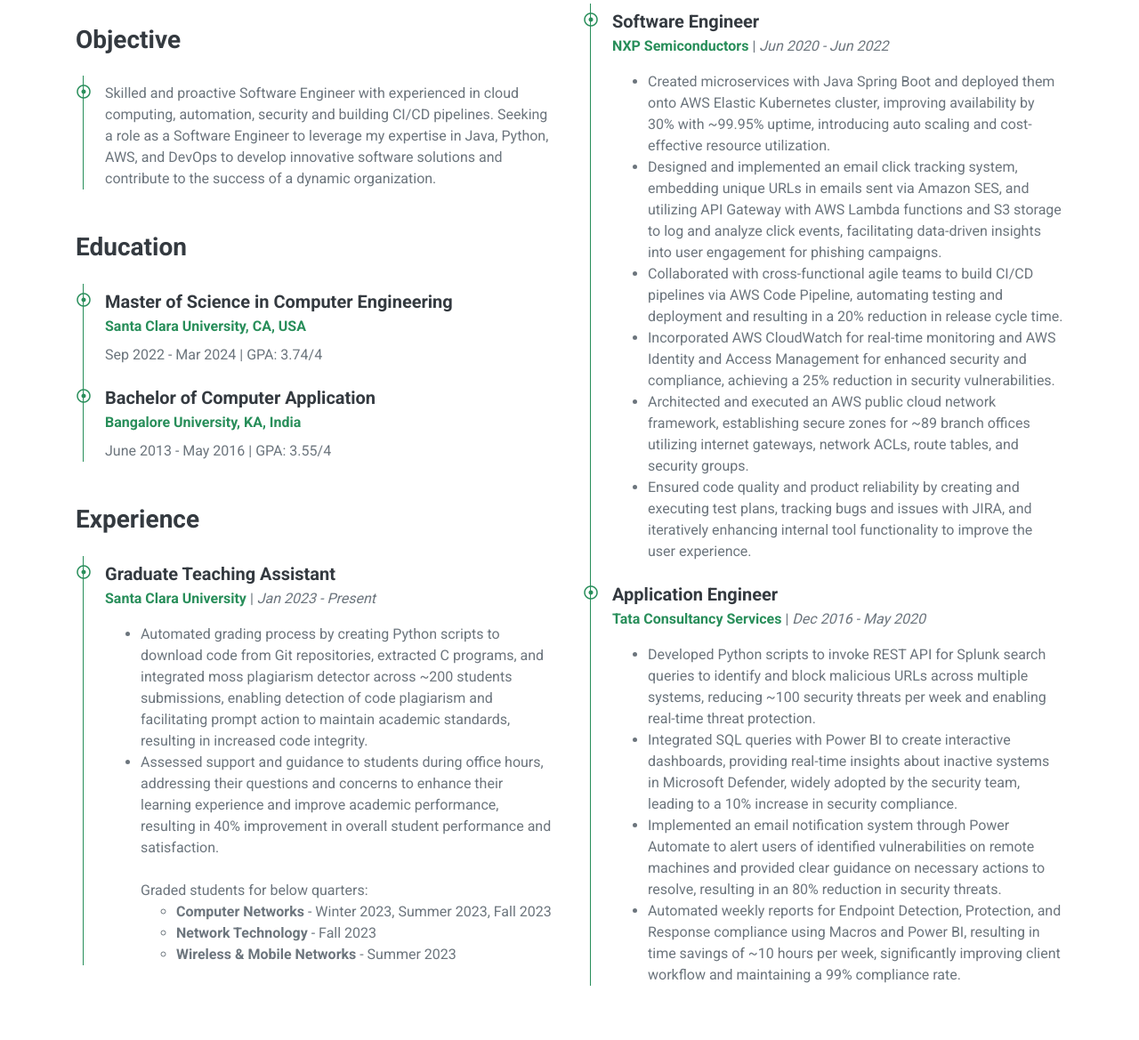
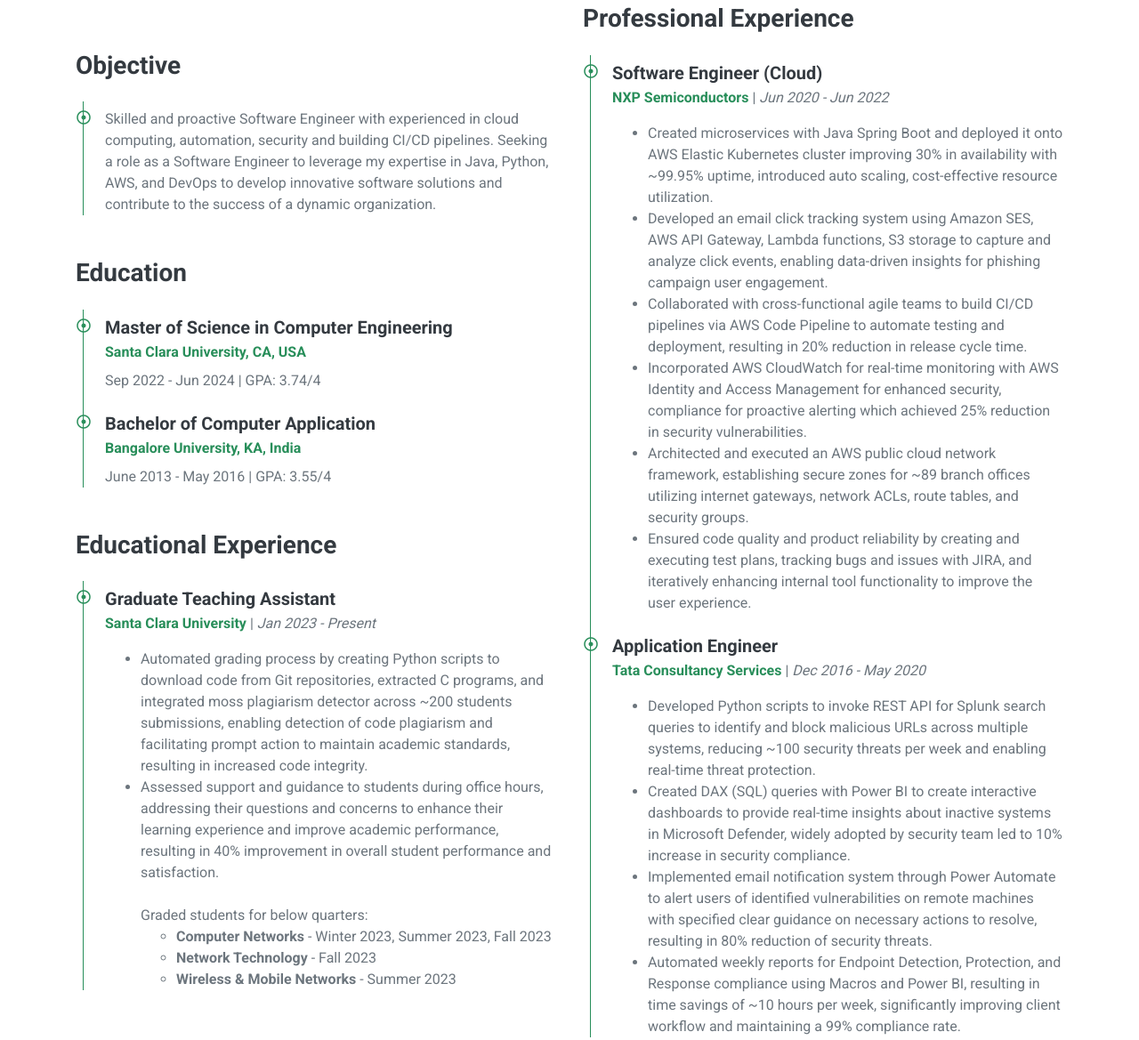
Before and after one commit to kavyagoudam/kavyagoudam.github.io, a plain HTML site: page index.html in a window 1280 px wide. Shown: the part 2188-3357 px from the top of the page at 89% size. Drawn offline with nearby package versions, Linux system fonts and the light colour scheme.

Commit message:
Updating changes

```diff
--- a/index.html
+++ b/index.html
@@ -180,7 +180,7 @@
                             <i class="far fa-dot-circle text-primary position-absolute" style="top: 2px; left: -32px;"></i>
                             <h5 class="font-weight-bold mb-1">Master of Science in Computer Engineering</h5>
                             <p class="mb-2"><strong><a href="https://www.scu.edu/" target="_blank">Santa Clara University, CA, USA</a></strong></p>
-                            <p> Sep 2022 - Mar 2024  |  GPA: 3.74/4</p>
+                            <p> Sep 2022 - Jun 2024  |  GPA: 3.74/4</p>
                         </div>
                         <div class="position-relative mb-4">
                             <i class="far fa-dot-circle text-primary position-absolute" style="top: 2px; left: -32px;"></i>
@@ -190,7 +190,7 @@
                         </div>
                     </div>
                     <br>
-                    <h3 class="mb-4">Experience</h3>
+                    <h3 class="mb-4">Educational Experience</h3>
                     <div class="border-left border-primary pt-2 pl-4 ml-2">
                         <div class="position-relative mb-4">
                             <i class="far fa-dot-circle text-primary position-absolute" style="top: 2px; left: -32px;"></i>
@@ -214,19 +214,19 @@
                     </div>
                 </div>
                 <div class="col-lg-6">
+                    <h3 class="mb-4">Professional Experience</h3>
                     <div class="border-left border-primary pt-2 pl-4 ml-2">
                         <div class="position-relative mb-4">
                             <i class="far fa-dot-circle text-primary position-absolute" style="top: 2px; left: -32px;"></i>
-                            <h5 class="font-weight-bold mb-1">Software Engineer</h5>
+                            <h5 class="font-weight-bold mb-1">Software Engineer (Cloud)</h5>
                             <p class="mb-2"><strong><a href="https://www.nxp.com/" target="_blank">NXP Semiconductors</a></strong> | <i>Jun 2020 - Jun 2022</i></p>
                             <p>
                                 <ul>
-                                    <li>Created microservices with Java Spring Boot and deployed them onto AWS Elastic Kubernetes cluster, improving availability by 30% with ~99.95% uptime, introducing auto scaling and cost-effective resource utilization.</li>
-                                    <li>Designed and implemented an email click tracking system, embedding unique URLs in emails sent via Amazon SES, and utilizing API Gateway with AWS Lambda functions and S3 storage to log and analyze click events, facilitating data-driven insights into user engagement for phishing campaigns.</li>
-                                    <li>Collaborated with cross-functional agile teams to build CI/CD pipelines via AWS Code Pipeline, automating testing and deployment and resulting in a 20% reduction in release cycle time.</li>
-                                    <li>Incorporated AWS CloudWatch for real-time monitoring and AWS Identity and Access Management for enhanced security and compliance, achieving a 25% reduction in security vulnerabilities.</li>
+                                    <li>Created microservices with Java Spring Boot and deployed it onto AWS Elastic Kubernetes cluster improving 30% in availability with ~99.95% uptime, introduced auto scaling, cost-effective resource utilization.</li>
+                                    <li>Developed an email click tracking system using Amazon SES, AWS API Gateway, Lambda functions, S3 storage to capture and analyze click events, enabling data-driven insights for phishing campaign user engagement.</li>
+                                    <li>Collaborated with cross-functional agile teams to build CI/CD pipelines via AWS Code Pipeline to automate testing and deployment, resulting in 20% reduction in release cycle time.</li>
+                                    <li>Incorporated AWS CloudWatch for real-time monitoring with AWS Identity and Access Management for enhanced security, compliance for proactive alerting which achieved 25% reduction in security vulnerabilities.</li>
                                     <li>Architected and executed an AWS public cloud network framework, establishing secure zones for ~89 branch offices utilizing internet gateways, network ACLs, route tables, and security groups.</li>
-                                    <!-- <li>Led the adaptation of containerized development practices by implementing Kubernetes and Docker to enhance scalability and resource utilization.</li> -->
                                     <li>Ensured code quality and product reliability by creating and executing test plans, tracking bugs and issues with JIRA, and iteratively enhancing internal tool functionality to improve the user experience.</li>
                                 </ul>
                             </p>
@@ -238,9 +238,8 @@
                             <p>
                                 <ul>
                                     <li>Developed Python scripts to invoke REST API for Splunk search queries to identify and block malicious URLs across multiple systems, reducing ~100 security threats per week and enabling real-time threat protection.</li>
-                                    <li>Integrated SQL queries with Power BI to create interactive dashboards, providing real-time insights about inactive systems in Microsoft Defender, widely adopted by the security team, leading to a 10% increase in security compliance.</li>
-                                    <li>Implemented an email notification system through Power Automate to alert users of identified vulnerabilities on remote machines and provided clear guidance on necessary actions to resolve, resulting in an 80% reduction in security threats.</li>
-                                    <!-- <li>Proficiently used Git for robust version control and backups, ensuring code integrity, traceability, and collaboration, while enhancing development workflow, disaster recovery planning, and code reliability.</li> -->
+                                    <li>Created DAX (SQL) queries with Power BI to create interactive dashboards to provide real-time insights about inactive systems in Microsoft Defender, widely adopted by security team led to 10% increase in security compliance.</li>
+                                    <li>Implemented email notification system through Power Automate to alert users of identified vulnerabilities on remote machines with specified clear guidance on necessary actions to resolve, resulting in 80% reduction of security threats.</li>
                                     <li>Automated weekly reports for Endpoint Detection, Protection, and Response compliance using Macros and Power BI, resulting in time savings of ~10 hours per week, significantly improving client workflow and maintaining a 99% compliance rate.</li>
                                 </ul>
                             </p>
```
Also changed, not shown: 1 other file.
